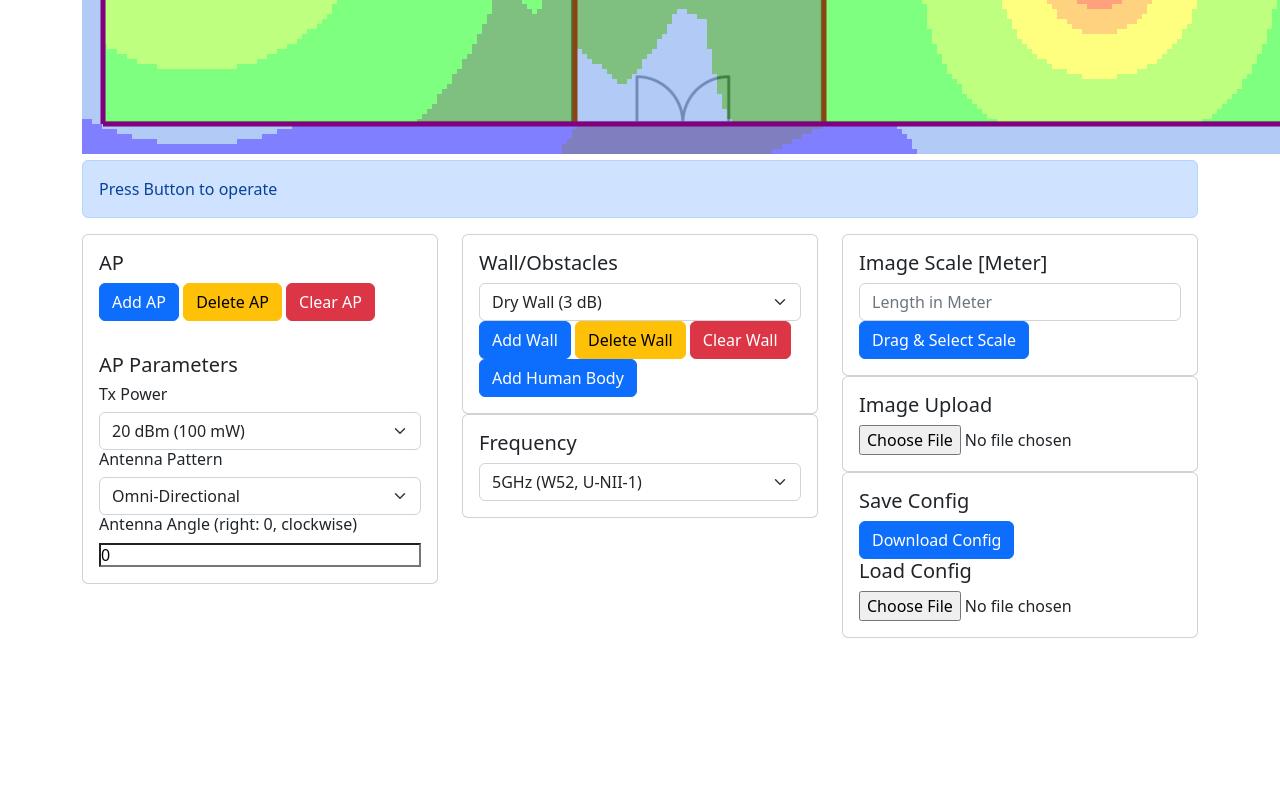
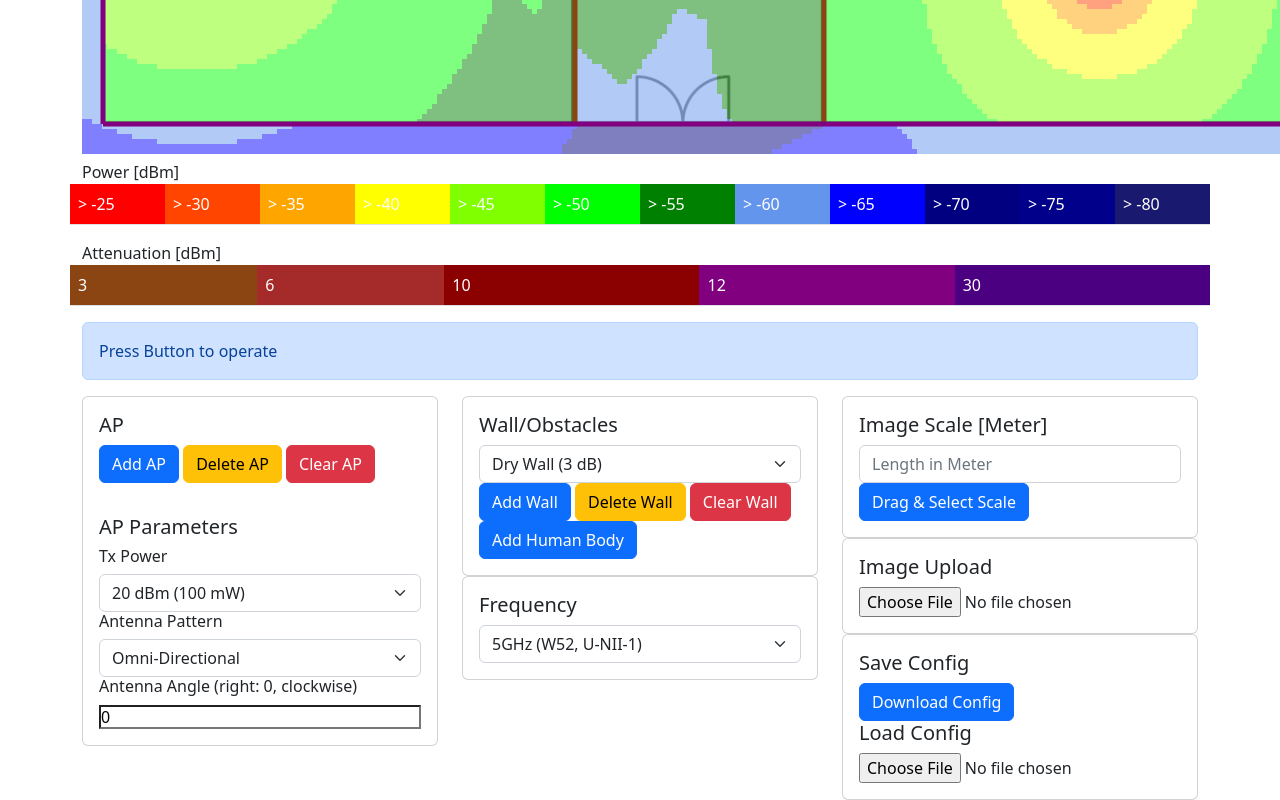
Before and after one commit to enukane/nk-wlan-planner, a plain HTML site: page index.html in a window 1280 px wide. Shown: the part 742-1542 px from the top of the page. Before the commit the page ends 1380 px from the top, so only its background shows below. Drawn offline with nearby package versions, Linux system fonts and the light colour scheme.

Commit message:
add color-bar

```diff
--- a/index.html
+++ b/index.html
@@ -16,6 +16,27 @@
         <h1>Map</h1>
         <p><a href="https://github.com/enukane/nk-wlan-planner">View the project on GitHub</a></p>
         <canvas id="canvas-map" width="1280" height="800"></canvas>
+        <div class="row">
+            <label>Power [dBm]</label>
+        </div>
+        <div class="row">
+            <table class="table">
+                <tbody>
+                    <tr id="tr-powerdb-colorbar"></tr>
+                </tbody>
+            </table>
+        </div>
+        <div class="row">
+            <label>Attenuation [dBm]</label>
+        </div>
+        <div class="row">
+            <table class="table">
+                <tbody>
+                    <tr id="tr-obstacles-attdb-colorbar"></tr>
+                </tbody>
+            </table>
+
+        </div>
         <div id="map-status" class="alert alert-primary" role="alert">
             Press Button to operate
         </div>
--- a/main.js
+++ b/main.js
@@ -974,3 +974,15 @@ for (const [key, pattern] of Object.entries(AntennaPatterns)) {
     let opt = $('<option>').val(key).text(pattern.name)
     $("#ap-param-antenna-type").append(opt)
 }
+
+// color table
+for (const idx in dBPower2colors) {
+    let db2color = dBPower2colors[idx]
+    let td = $('<td>').css("background", db2color[1]).css("color", "white").text("> " + db2color[0])
+    $("#tr-powerdb-colorbar").append(td)
+}
+for (const idx in attdb2color) {
+    let db2color = attdb2color[idx]
+    let td = $('<td>').css("background", db2color[1]).css("color", "white").text(db2color[0] - 1)
+    $("#tr-obstacles-attdb-colorbar").append(td)
+}
```
